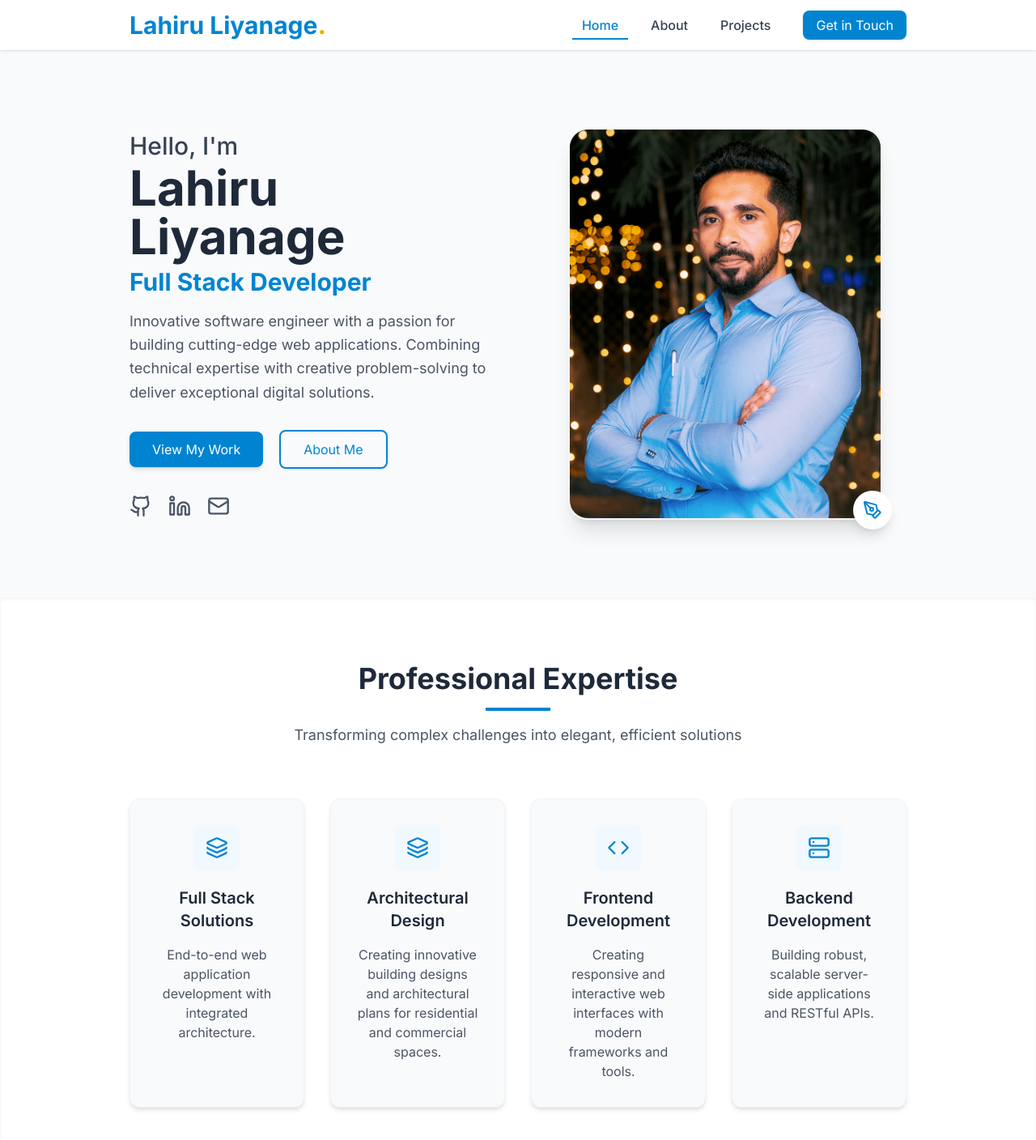
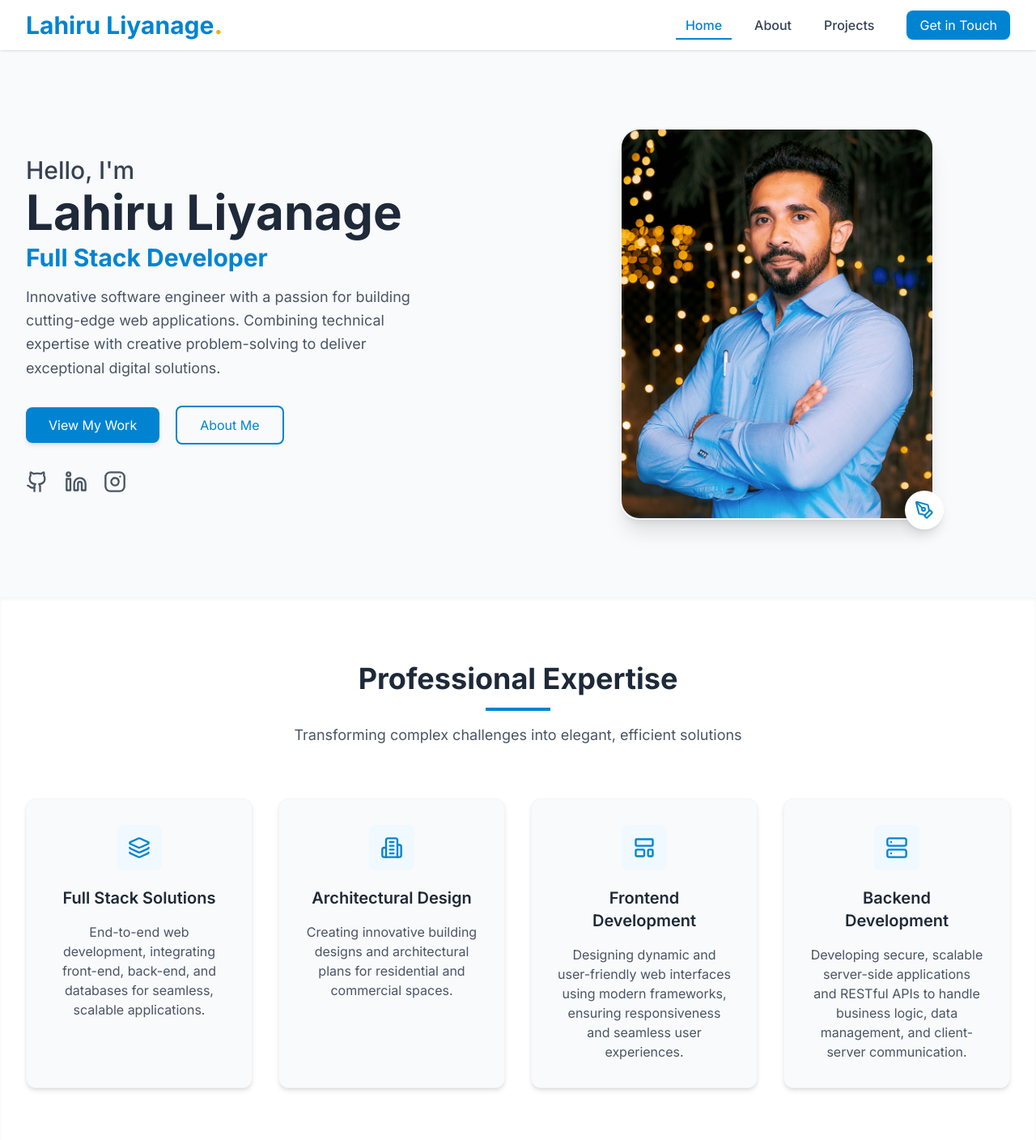
Before and after one commit to LahiruLiyanage/lahiruliyanage-Web-NextJs, a Next.js app: page / in a window 1280 px wide. Shown: the top 1408 px of the page at 81% size. Built offline with nearby package versions, Linux system fonts and the light colour scheme.

Commit message:
Finished The HomePage to some Satisfy Level

```diff
--- a/src/app/page.tsx
+++ b/src/app/page.tsx
@@ -7,10 +7,11 @@ import { motion } from 'framer-motion';
 import {
     Github,
     Linkedin,
-    Mail,
-    Code,
+    Instagram,
+    LayoutTemplate,
     Server,
     Layers,
+    Building2,
     PenTool
 } from 'lucide-react';
 
@@ -19,25 +20,25 @@ export default function Home() {
         {
             icon: <Layers className="w-6 h-6 md:w-7 md:h-7 text-sky-600" />,
             title: 'Full Stack Solutions',
-            description: 'End-to-end web application development with integrated architecture.',
+            description: 'End-to-end web development, integrating front-end, back-end, and databases for seamless, scalable applications.',
             mobileVisible: true
         },
         {
-            icon: <Layers className="w-6 h-6 md:w-7 md:h-7 text-sky-600" />,
+            icon: <Building2 className="w-6 h-6 md:w-7 md:h-7 text-sky-600" />,
             title: 'Architectural Design',
             description: 'Creating innovative building designs and architectural plans for residential and commercial spaces.',
             mobileVisible: true
         },
         {
-            icon: <Code className="w-6 h-6 md:w-7 md:h-7 text-sky-600" />,
+            icon: <LayoutTemplate className="w-6 h-6 md:w-7 md:h-7 text-sky-600" />,
             title: 'Frontend Development',
-            description: 'Creating responsive and interactive web interfaces with modern frameworks and tools.',
+            description: 'Designing dynamic and user-friendly web interfaces using modern frameworks, ensuring responsiveness and seamless user experiences.',
             mobileVisible: false
         },
         {
             icon: <Server className="w-6 h-6 md:w-7 md:h-7 text-sky-600" />,
             title: 'Backend Development',
-            description: 'Building robust, scalable server-side applications and RESTful APIs.',
+            description: 'Developing secure, scalable server-side applications and RESTful APIs to handle business logic, data management, and client-server communication.',
             mobileVisible: false
         }
     ];
@@ -45,7 +46,7 @@ export default function Home() {
     return (
         <div className="min-h-screen bg-gray-50">
             {/* Hero Section */}
-            <div className="container mx-auto max-w-5xl 2xl:max-w-6xl px-4 sm:px-6 lg:px-8 py-12 md:py-20 lg:py-24">
+            <div className="container mx-auto max-w-5xl lg:max-w-6xl xl:max-w-7xl 2xl:max-w-screen-2xl px-4 sm:px-6 lg:px-8 py-12 md:py-20 lg:py-24">
                 <div className="flex flex-col-reverse md:flex-row gap-8 md:gap-12 lg:gap-16 items-center justify-center">
                     {/* Text Content - Mobile: First, Desktop: Second */}
                     <motion.div
@@ -105,11 +106,11 @@ export default function Home() {
                                     <Linkedin className="w-6 h-6 md:w-7 md:h-7" />
                                 </a>
                                 <a
-                                    href="mailto:lhlahiru95@gmail.com"
+                                    href="https://www.instagram.com/lhliyanage/"
                                     className="text-gray-600 hover:text-sky-600 transition-colors duration-300"
-                                    aria-label="Email Contact"
+                                    aria-label="Instagram Profile"
                                 >
-                                    <Mail className="w-6 h-6 md:w-7 md:h-7" />
+                                    <Instagram className="w-6 h-6 md:w-7 md:h-7" />
                                 </a>
                             </div>
                         </div>
@@ -143,7 +144,7 @@ export default function Home() {
 
             {/* Professional Skills Section */}
             <div className="bg-white py-12 md:py-20 w-full shadow-inner">
-                <div className="container mx-auto max-w-5xl 2xl:max-w-6xl px-4 sm:px-6 lg:px-8">
+                <div className="container mx-auto max-w-5xl lg:max-w-6xl xl:max-w-7xl 2xl:max-w-screen-2xl px-4 sm:px-6 lg:px-8">
                     <div className="text-center mb-10 md:mb-16">
                         <h3 className="text-2xl md:text-3xl lg:text-4xl font-bold text-gray-800 mb-3 md:mb-4">
                             Professional Expertise
@@ -154,7 +155,7 @@ export default function Home() {
                         </p>
                     </div>
 
-                    <div className="grid grid-cols-1 sm:grid-cols-2 lg:grid-cols-4 gap-6 md:gap-8 max-w-5xl 2xl:max-w-6xl mx-auto">
+                    <div className="grid grid-cols-1 sm:grid-cols-2 lg:grid-cols-4 gap-6 md:gap-8 max-w-5xl xl:max-w-7xl 2xl:max-w-screen-2xl mx-auto">
                         {professionalSkills.map((skill, index) => (
                             <motion.div
                                 key={index}
--- a/src/components/Navbar.tsx
+++ b/src/components/Navbar.tsx
@@ -57,7 +57,7 @@ const Navbar: React.FC = () => {
         <nav className={`sticky top-0 z-50 transition-all duration-300 ${
             scrolled ? 'bg-white shadow-md py-2' : 'bg-white/95 shadow-sm py-3'
         }`}>
-            <div className="container mx-auto max-w-5xl 2xl:max-w-6xl px-4 sm:px-6 lg:px-8 flex justify-between items-center">
+            <div className="container mx-auto max-w-5xl lg:max-w-6xl xl:max-w-7xl 2xl:max-w-screen-2xl px-4 sm:px-6 lg:px-8 flex justify-between items-center">
                 <motion.div
                     initial={{ opacity: 0, x: -20 }}
                     animate={{ opacity: 1, x: 0 }}
```
